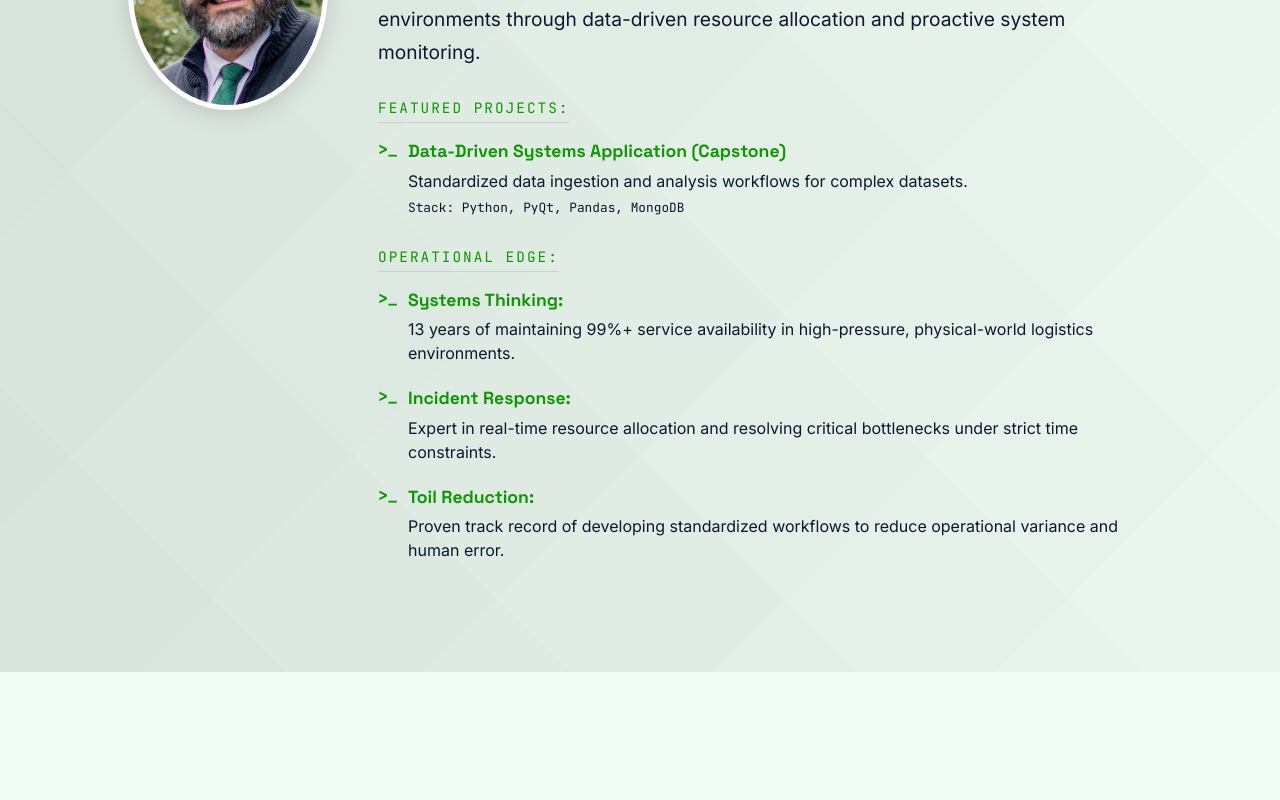
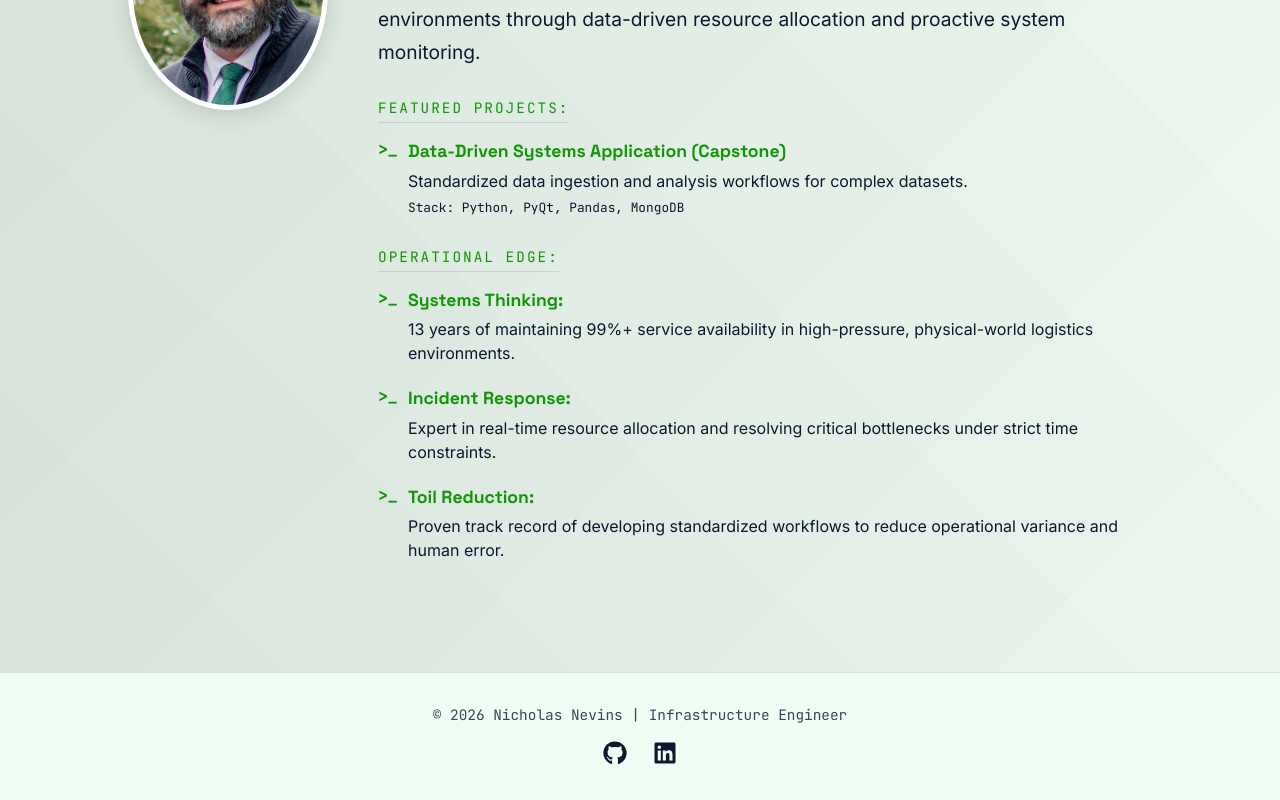
Before and after one commit to NevinsN/professional_portfolio, a React (Create React App) app in the folder professional_portfolio/: page / in a window 1280 px wide. Shown: the part 409-1209 px from the top of the page. Before the commit the page ends 1081 px from the top, so only its background shows below. Built offline with nearby package versions, Linux system fonts and the light colour scheme.

Commit message:
Update App.js

```diff
--- a/professional_portfolio/src/App.js
+++ b/professional_portfolio/src/App.js
@@ -6,6 +6,7 @@ import Experience from './Components/Experience/Experience';
 import Skills from './Components/Skills/Skills';
 import References from './Components/References/References';
 import './App.css';
+import Footer from './Components/Footer/Footer';
 
 function App() {
   const [theme, setTheme] = useState('light');
@@ -43,7 +44,7 @@ function App() {
           </Routes>
         </main>
 
-        <footer />
+        <Footer />
       </div>
     </Router>
   );
```
